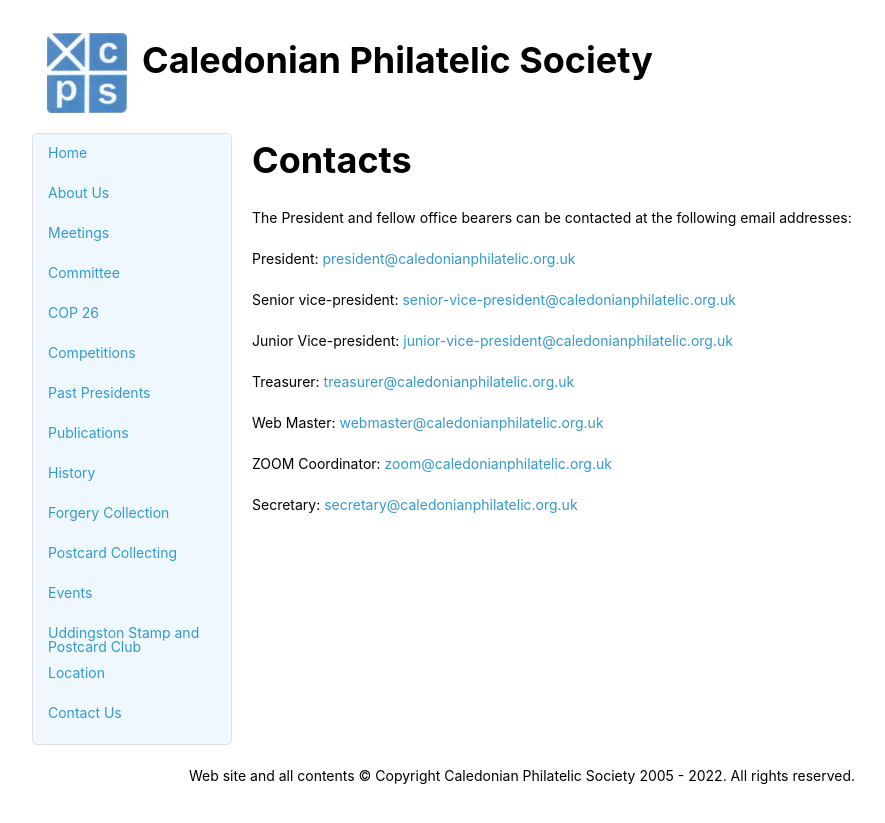
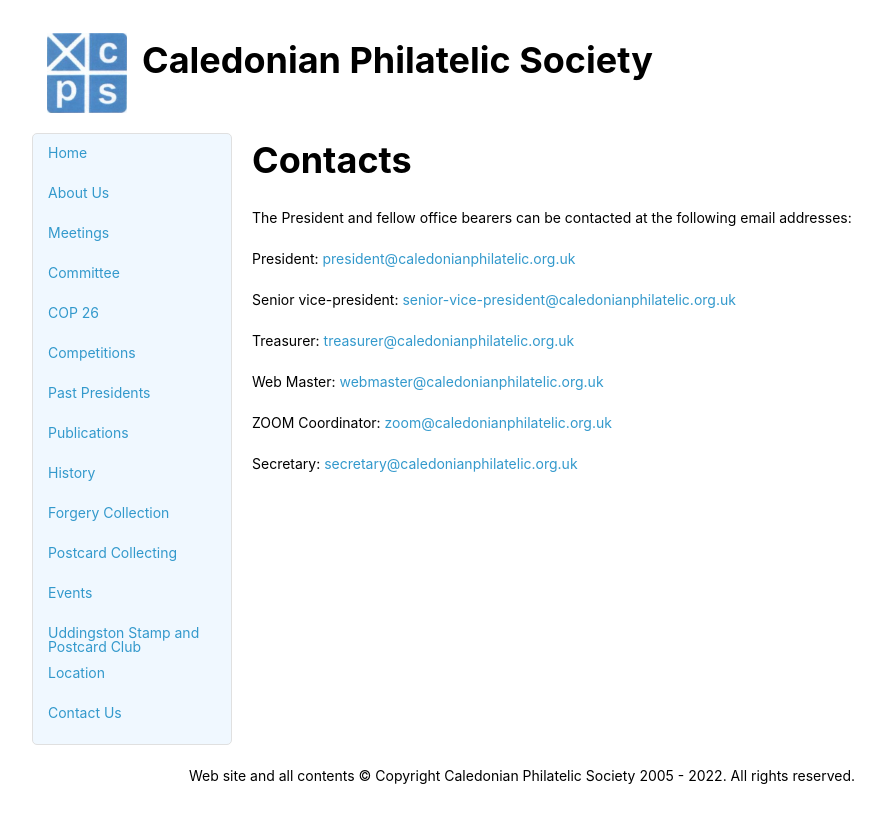
Before and after one commit to astalker/caledonian-stamps, a Jekyll site: the page built from contactus.md, in a window 1280 px wide. Shown: the top 823 px of the page, without its empty margins (118-1003 px from the left). Built offline with Jekyll 4.4.1, drawn with Linux system fonts in a browser that asks for light colours; our own code applies the rules of GitHub Pages for plain Markdown files.

Commit message:
Junior VP deleted

```diff
--- a/contactus.md
+++ b/contactus.md
@@ -6,8 +6,6 @@ President: <a href="mailto:president@caledonianphilatelic.org.uk">president@cale
 
 Senior vice-president: <a href="mailto:senior-vice-president@caledonianphilatelic.org.uk">senior-vice-president@caledonianphilatelic.org.uk</a>
 
-Junior Vice-president:	<a href="mailto:junior-vice-president@caledonianphilatelic.org.uk">junior-vice-president@caledonianphilatelic.org.uk</a>
-
 Treasurer: <a href="mailto:treasurer@caledonianphilatelic.org.uk">treasurer@caledonianphilatelic.org.uk</a>
 
 Web Master: <a href="mailto:webmaster@caledonianphilatelic.org.uk">webmaster@caledonianphilatelic.org.uk</a>
```
